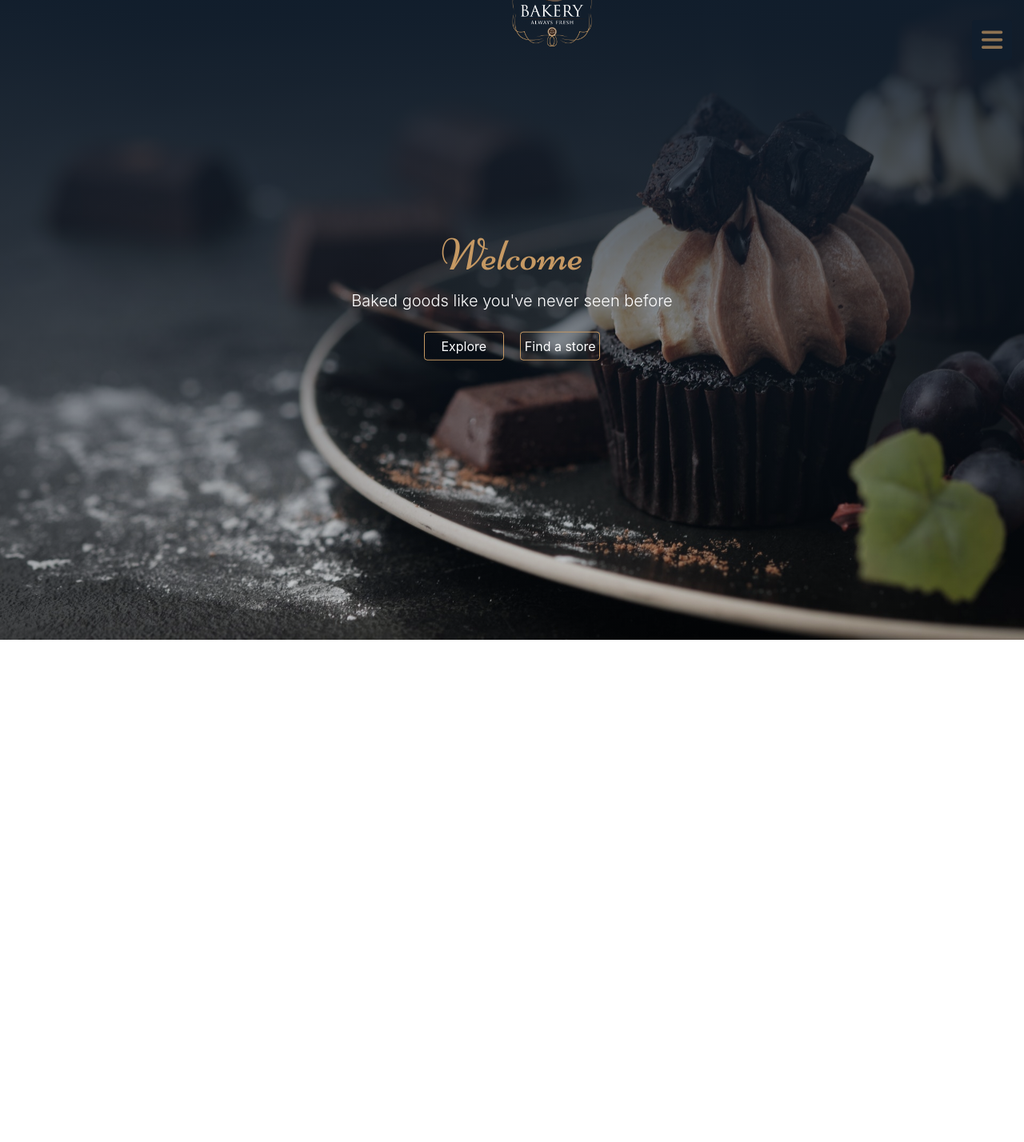
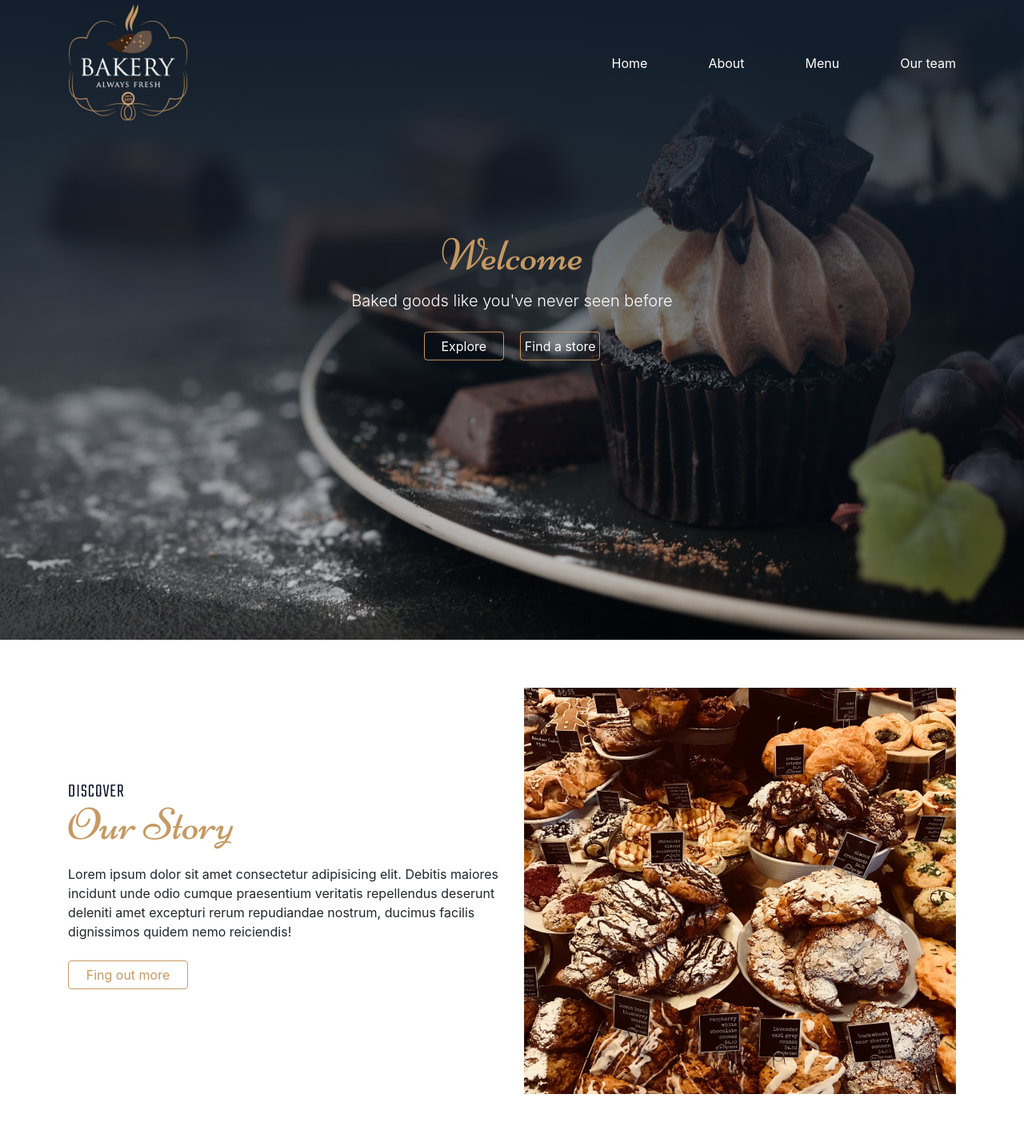
Before and after one commit to revovich/cozyplace, a plain HTML site: page index.html in a window 1280 px wide. Shown: the whole page at 80% size. Before the commit the page ends 800 px from the top, so only its background shows below. Drawn offline with nearby package versions, Linux system fonts and the light colour scheme.

Commit message:
responsive header, about

```diff
--- a/css/styles.css
+++ b/css/styles.css
@@ -7,6 +7,13 @@ a {
 p {
   margin: 0;
 }
+
+section {
+  padding: 60px 0;
+}
+
+
+/* Start header */
 
 header {
   width: 100%;
@@ -124,3 +131,100 @@ header>.container {
 .btn:hover::before {
   left: 100%;
 }
+
+
+/* End header */
+
+
+/* Start about */
+
+.section-heading h4 {
+  text-transform: uppercase;
+  color: #10102c;
+  line-height: 0;
+  font-family: 'Teko', sans-serif;
+  font-weight: 300;
+  letter-spacing: 1px;
+}
+
+.section-heading h2 {
+  font-family: 'Niconne', cursive;
+  color: #c69963;
+}
+
+.about .btn {
+  width: 150px;
+  color: #c69963 !important;
+  transition: background-color 650ms;
+}
+
+.about .btn:hover {
+  color: #fff !important;
+  background-color: #c69963;
+}
+
+@media (min-width: 576px) {
+  .navbar-brand {
+    max-width: 150px;
+  }
+  .hamburger-menu {
+    top: 35px;
+    right: 25px;
+  }
+}
+
+@media (min-width: 768px) {
+  .btn {
+    max-width: 150px;
+  }
+}
+
+@media (min-width: 992px) {
+  header>.container {
+    padding: 0 15px;
+  }
+  .hamburger-menu {
+    display: none;
+  }
+  .navbar-brand {
+    position: initial;
+    transform: initial;
+  }
+  .nav-list {
+    position: initial;
+    width: initial;
+    height: initial;
+    background-color: initial;
+    flex-direction: row;
+    opacity: initial;
+    transform: initial;
+    transition: initial;
+    margin: 0;
+    padding: 0;
+  }
+  .nav-item {
+    margin: 0 38px;
+  }
+  .nav-item:last-child {
+    margin-right: 0;
+  }
+  .nav-link {
+    position: relative;
+    padding: 0;
+  }
+  .nav-link::before {
+    content: "";
+    position: absolute;
+    left: 0;
+    bottom: -3px;
+    background-color: #c69963;
+    width: 100%;
+    height: 2px;
+    transform: scaleX(0);
+    transform-origin: center;
+    transition: transform 650ms;
+  }
+  .nav-link:hover::before {
+    transform: scaleX(1);
+  }
+}
--- a/index.html
+++ b/index.html
@@ -21,7 +21,7 @@
         <i class="fas fa-bars toggle"></i>
         <i class="fas fa-times toggle"></i>
       </div>
-      <nav class="d-flex align-items-center justify-content-center">
+      <nav class="d-flex align-items-center justify-content-center justify-content-lg-between">
         <a class="navbar-brand" href="index.html">
           <img class="img-fluid" src="images/logo.png" alt="Cozy LOGO">
         </a>
@@ -48,6 +48,25 @@
       </div>
     </div>
   </header>
+  <main>
+    <section class="about" id="about">
+      <div class="container">
+        <div class="row align-items-lg-center">
+          <div class="col-12 col-md-6 text-center text-md-left">
+            <div class="section-heading mb-3">
+              <h4>Discover</h4>
+              <h2 class="display-4">Our Story</h2>
+            </div>
+            <p>Lorem ipsum dolor sit amet consectetur adipisicing elit. Debitis maiores incidunt unde odio cumque praesentium veritatis repellendus deserunt deleniti amet excepturi rerum repudiandae nostrum, ducimus facilis dignissimos quidem nemo reiciendis!</p>
+            <a class="btn mt-4 mb-5 mb-md-0" href="#">Fing out more</a>
+          </div>
+          <div class="col-12 col-md-6">
+            <img class="img-fluid" src="images/about-img.jpg" alt="">
+          </div>
+        </div>
+      </div>
+    </section>
+  </main>
 
   <script src="https://kit.fontawesome.com/687b7295d0.js"></script>
   <script src="https://code.jquery.com/jquery-3.3.1.slim.min.js" integrity="sha384-q8i/X+965DzO0rT7abK41JStQIAqVgRVzpbzo5smXKp4YfRvH+8abtTE1Pi6jizo" crossorigin="anonymous"></script>
```
